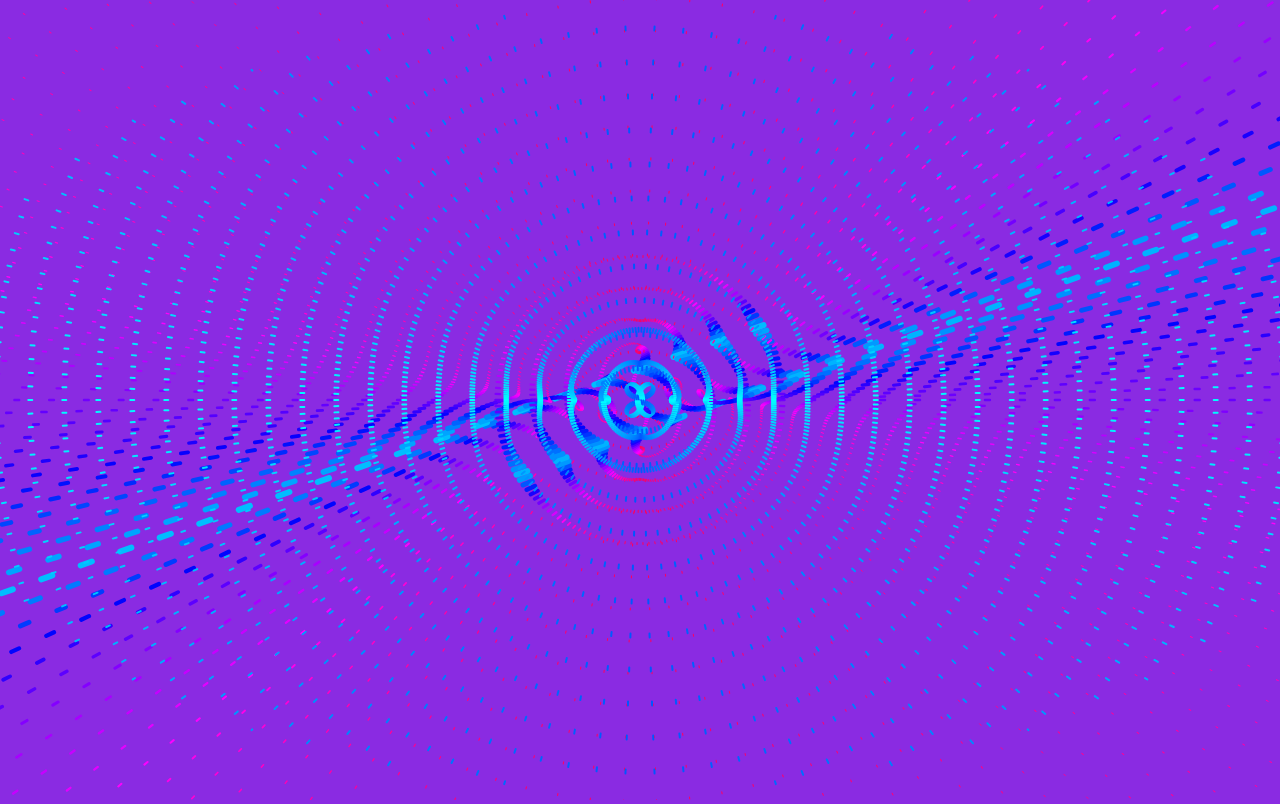
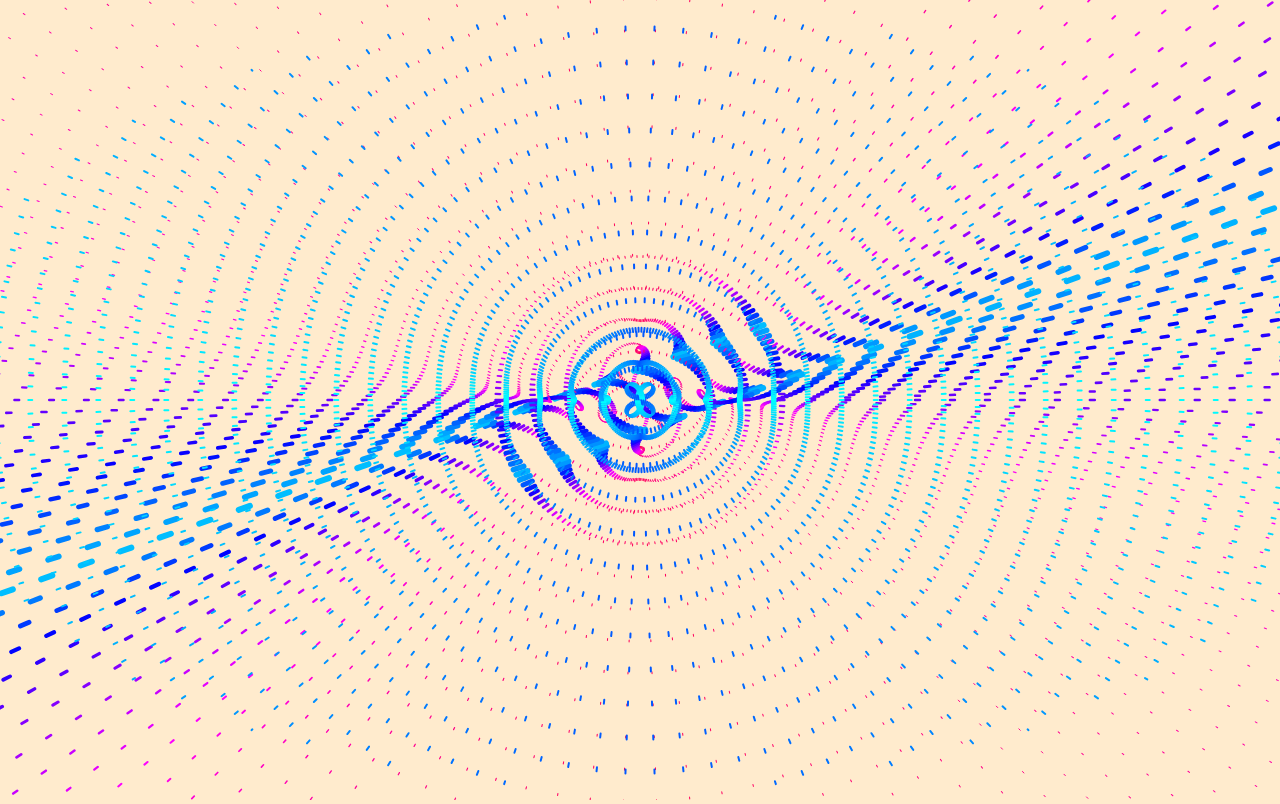
Before and after one commit to Darkhan2909/BeautifullMess, a plain HTML site: page index.html in a window 1280 px wide. Drawn offline with nearby package versions, Linux system fonts and the light colour scheme.

Commit message:
changes.

```diff
--- a/style.css
+++ b/style.css
@@ -23,3 +23,8 @@ body, html {
 body,html {
     background: blueviolet;
 }
+
+
+body, html {
+    background: blanchedalmond;
+}
```
